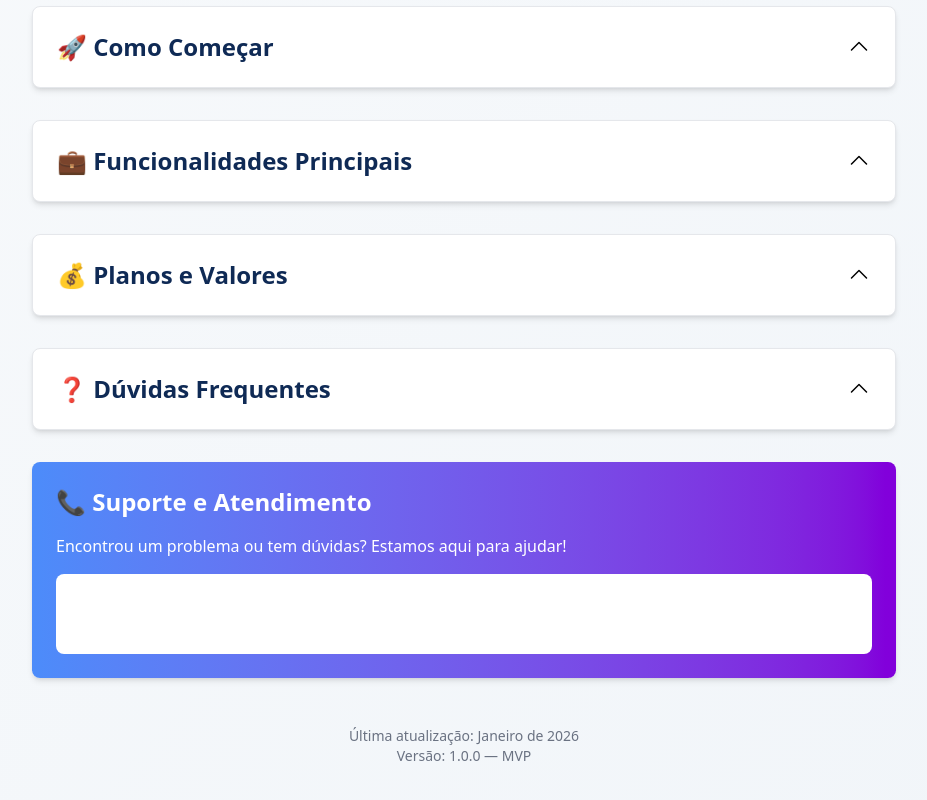
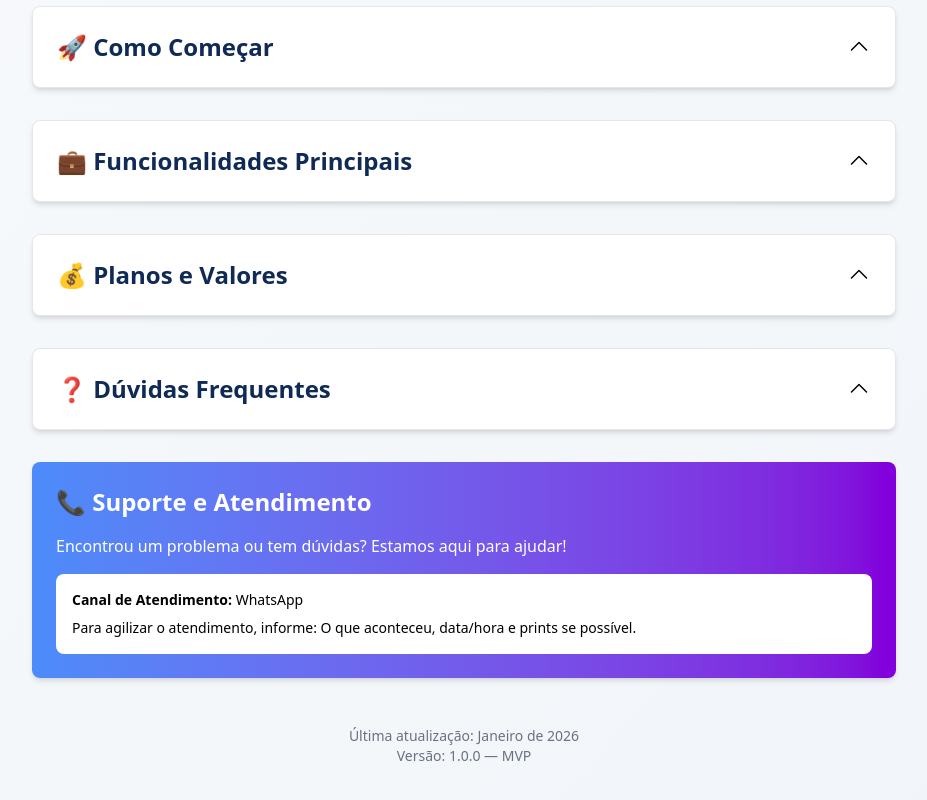
Before and after one commit to NeoDevZone/meuCaixa, a React (Vite) app: page /documentacao in a window 1280 px wide. Shown: the part 600-1400 px from the top of the page, without its empty margins (176-1103 px from the left). Built offline with nearby package versions, Linux system fonts and the light colour scheme; no server answers; a web font is replaced by a local one.

Commit message:
fix: documentação

```diff
--- a/src/pages/Documentacao.tsx
+++ b/src/pages/Documentacao.tsx
@@ -327,10 +327,10 @@ export function Documentacao() {
             Encontrou um problema ou tem dúvidas? Estamos aqui para ajudar!
           </p>
           <div className="bg-white bg-opacity-10 p-4 rounded-lg">
-            <p className="text-sm">
+            <p className="text-sm text-black">
               <strong>Canal de Atendimento:</strong> WhatsApp
             </p>
-            <p className="text-sm mt-2">
+            <p className="text-sm mt-2 text-black">
               Para agilizar o atendimento, informe: O que aconteceu, data/hora e
               prints se possível.
             </p>
--- a/src/pages/DocumentacaoPublica.tsx
+++ b/src/pages/DocumentacaoPublica.tsx
@@ -335,10 +335,10 @@ export function DocumentacaoPublica() {
             Encontrou um problema ou tem dúvidas? Estamos aqui para ajudar!
           </p>
           <div className="bg-white bg-opacity-10 p-4 rounded-lg">
-            <p className="text-sm">
+            <p className="text-sm text-black">
               <strong>Canal de Atendimento:</strong> WhatsApp
             </p>
-            <p className="text-sm mt-2">
+            <p className="text-sm mt-2 text-black">
               Para agilizar o atendimento, informe: O que aconteceu, data/hora e
               prints se possível.
             </p>
```
